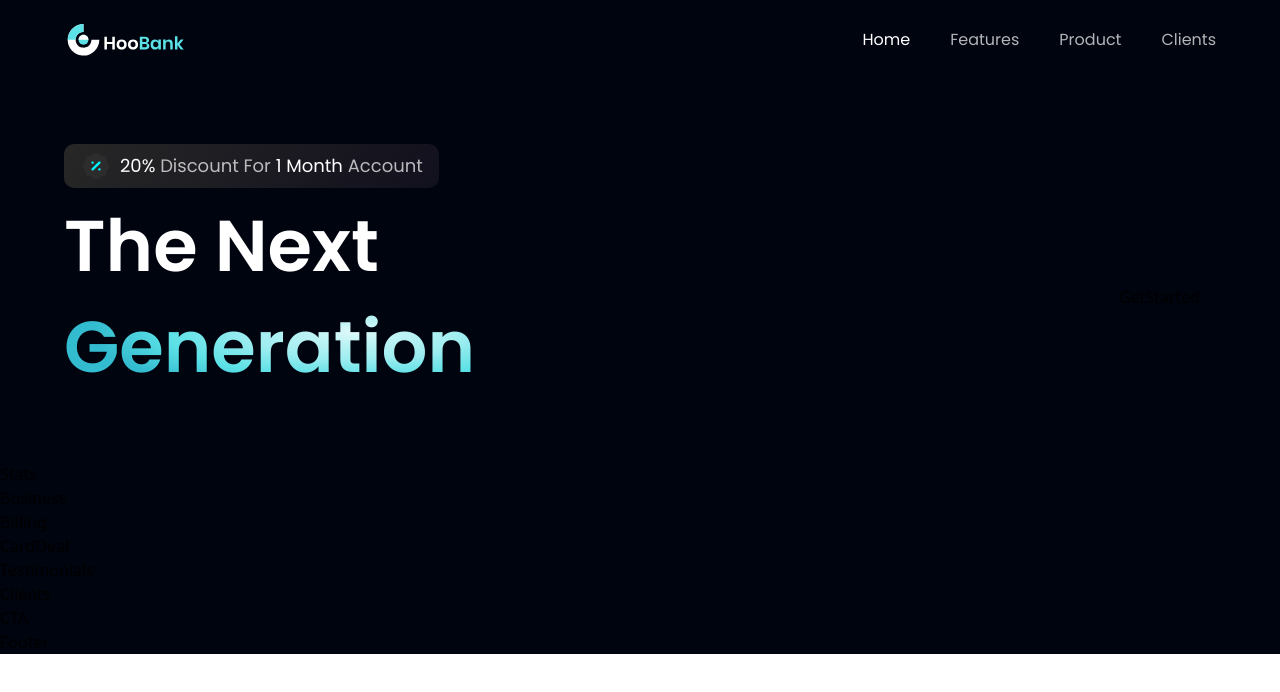
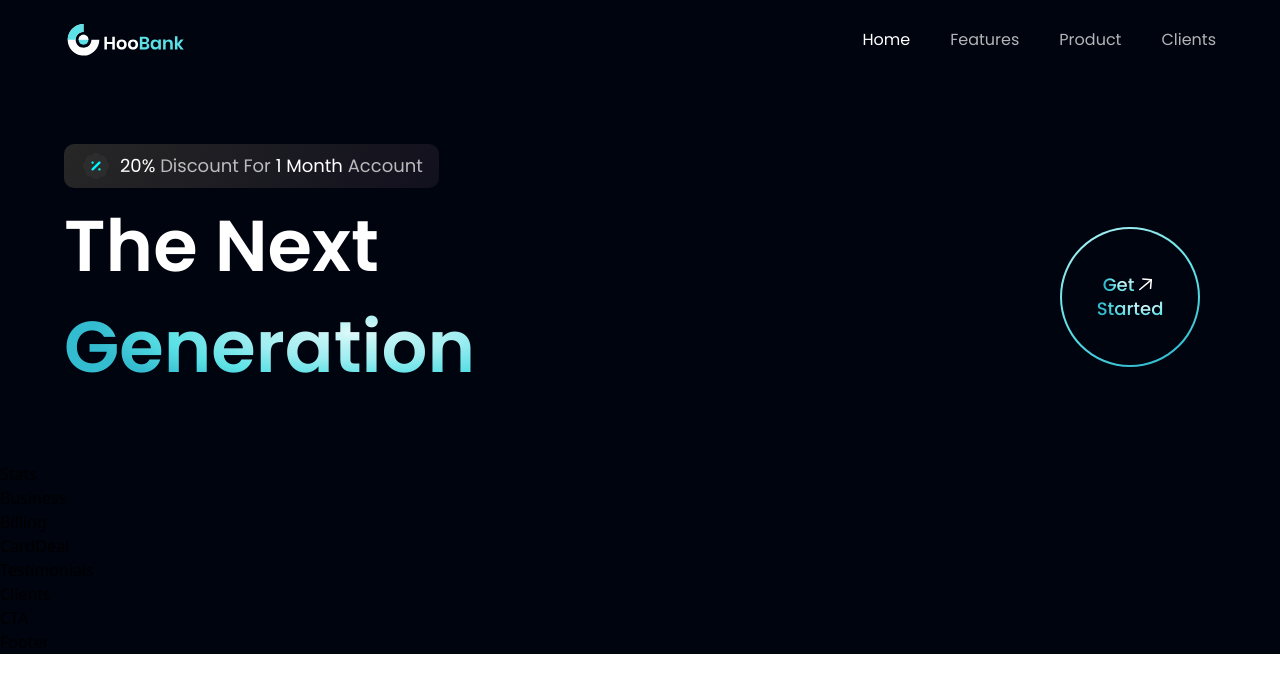
Before and after one commit to vcristian1/ibank, a React (Vite) app: page / in a window 1280 px wide. Shown: the top 692 px of the page. Built offline with nearby package versions, Linux system fonts and the light colour scheme.

Commit message:
created GetStarted component and added styling

```diff
--- a/src/components/GetStarted.jsx
+++ b/src/components/GetStarted.jsx
@@ -1,9 +1,21 @@
-import React from 'react'
+import styles from "../style";
+import { arrowUp } from "../assets";
 
-const GetStarted = () => {
-  return (
-    <div>GetStarted</div>
-  )
-}
+const GetStarted = () => (
+  <div className={`${styles.flexCenter} w-[140px] h-[140px] rounded-full bg-blue-gradient p-[2px] cursor-pointer`}>
+    <div className={`${styles.flexCenter} flex-col bg-primary w-[100%] h-[100%] rounded-full`}>
+      <div className={`${styles.flexStart} flex-row`}>
+        <p className="font-poppins font-medium text-[18px] leading-[23.4px]">
+          <span className="text-gradient">Get</span>
+        </p>
+        <img src={arrowUp} alt="arrow-up" className="w-[23px] h-[23px] object-contain" />
+      </div>
 
-export default GetStarted
+      <p className="font-poppins font-medium text-[18px] leading-[23.4px]">
+        <span className="text-gradient">Started</span>
+      </p>
+    </div>
+  </div>
+);
+
+export default GetStarted;
```
